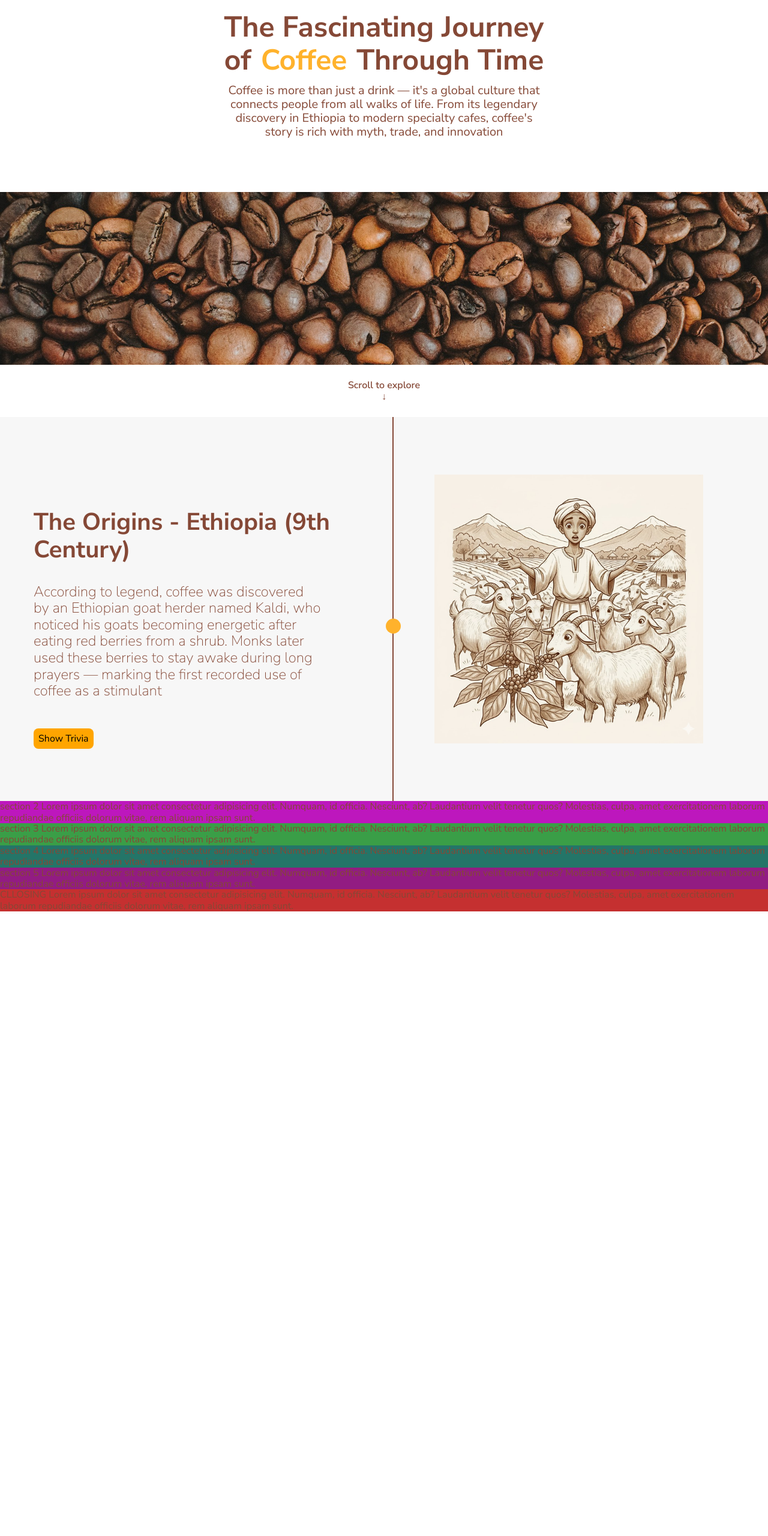
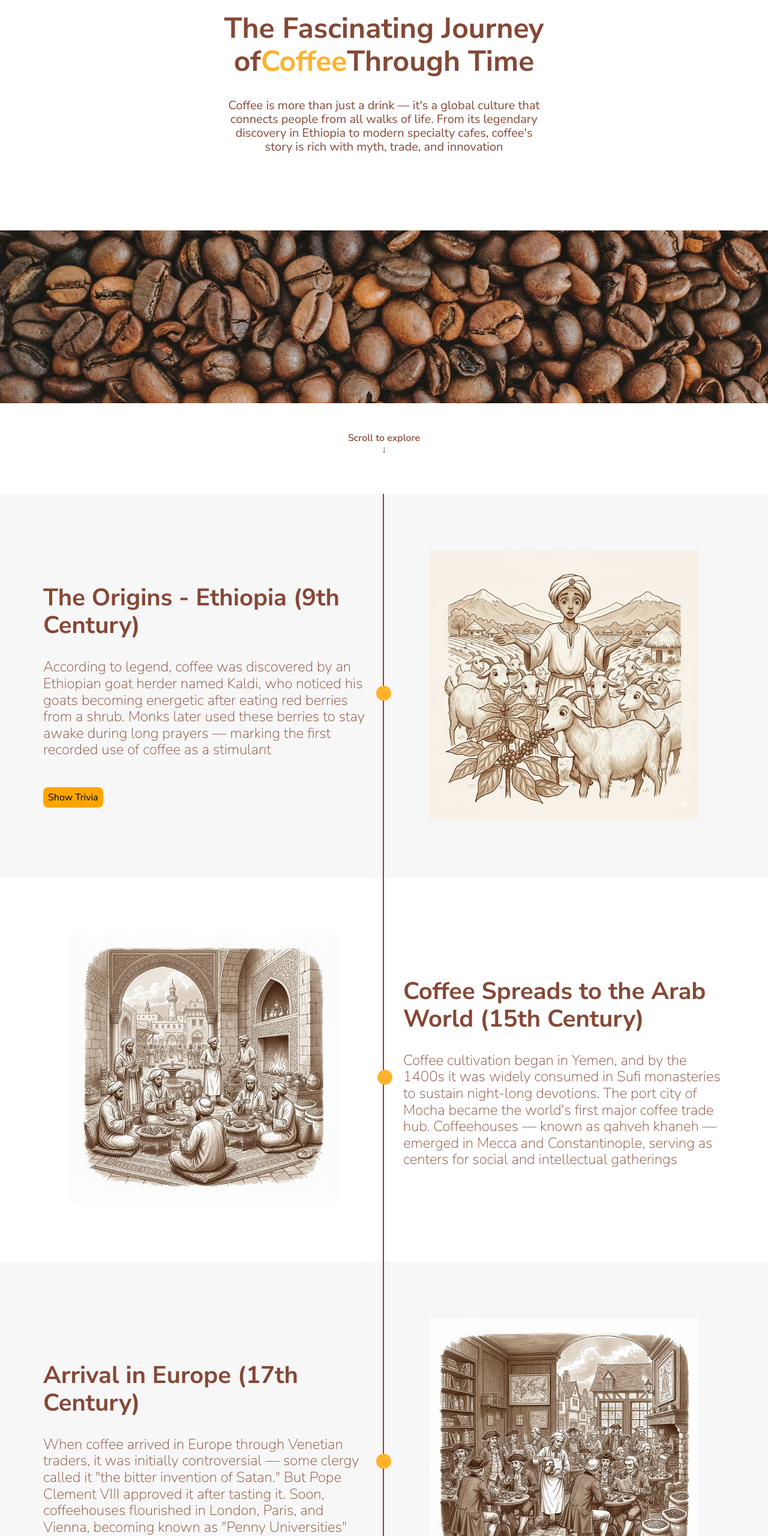
Before and after one commit to kamilpixel/coffee-history, a website built with Vite: page index.html in a window 1280 px wide. Shown: the part 60-2620 px from the top of the page at 60% size. Before the commit the page ends 1581 px from the top, so only its background shows below. Built offline with nearby package versions, Linux system fonts and the light colour scheme.

Commit message:
feat(landing-page): design section two until four

```diff
--- a/index.html
+++ b/index.html
@@ -10,16 +10,16 @@
     <div id="smooth-wrapper">
       <div id="smooth-content">
         <!-- Intro section -->
-        <section class="section">
+        <section class="section" style="background-color: #ffffff">
           <div class="w-100">
             <div class="text__intro">
-              <h1 class="text__intro-heading" data-speed="0.8">
+              <h1 class="text__intro-heading">
                 The Fascinating Journey of<span
                   class="text__intro text__intro-highlight"
                   >Coffee</span
                 >Through Time
               </h1>
-              <p class="text__intro text__intro-description" data-speed="0.85">
+              <p class="text__intro text__intro-description">
                 Coffee is more than just a drink — it's a global culture that
                 connects people from all walks of life. From its legendary
                 discovery in Ethiopia to modern specialty cafes, coffee's story
@@ -32,6 +32,7 @@
               <div class="button-explore__content">
                 <div class="button-explore__content-label">
                   Scroll to explore
+                  <!-- TODO: add button icon -->
                 </div>
                 <div class="button-explore__content-icon">↓</div>
               </div>
@@ -40,10 +41,9 @@
         </section>
         <!-- Section 1 -->
         <section class="section">
-          <div class="section__one">
           <div class="section__content">
-              <div class="section__detail">
-                <div>
+            <div class="section__left">
+              <div class="w-100">
                 <h2 class="section__title">
                   The Origins - Ethiopia (9th Century)
                 </h2>
@@ -51,15 +51,17 @@
                   According to legend, coffee was discovered by an Ethiopian
                   goat herder named Kaldi, who noticed his goats becoming
                   energetic after eating red berries from a shrub. Monks later
-                    used these berries to stay awake during long prayers —
-                    marking the first recorded use of coffee as a stimulant
+                  used these berries to stay awake during long prayers — marking
+                  the first recorded use of coffee as a stimulant
                 </p>
                 <button class="button button-show-trivia mt-5">
                   Show Trivia
+                  <!-- TODO: add button icon -->
                 </button>
               </div>
             </div>
-              <div class="section__image">
+            <div class="section__right">
+              <div class="section__content-image">
                 <img
                   src="/src/images/ethiopia.png"
                   alt="Ethiopian goat herder named Kaldi"
@@ -69,25 +71,75 @@
           </div>
         </section>
         <!-- Section 2 -->
-        <section class="section" style="background-color: rgb(189, 23, 189)">
-          section 2 Lorem ipsum dolor sit amet consectetur adipisicing elit.
-          Numquam, id officia. Nesciunt, ab? Laudantium velit tenetur quos?
-          Molestias, culpa, amet exercitationem laborum repudiandae officiis
-          dolorum vitae, rem aliquam ipsam sunt.
+        <section class="section bg-white">
+          <div class="section__content">
+            <div class="section__left">
+              <div class="w-100">
+                <h2 class="section__title">
+                  Coffee Spreads to the Arab World (15th Century)
+                </h2>
+                <p class="section__description">
+                  Coffee cultivation began in Yemen, and by the 1400s it was
+                  widely consumed in Sufi monasteries to sustain night-long
+                  devotions. The port city of Mocha became the world's first
+                  major coffee trade hub. Coffeehouses — known as qahveh khaneh
+                  — emerged in Mecca and Constantinople, serving as centers for
+                  social and intellectual gatherings
+                </p>
+              </div>
+            </div>
+            <div class="section__right">
+              <div class="section__content-image">
+                <img
+                  src="/src/images/coffee-arab-world.png"
+                  alt="Coffee Spreads to the Arab World"
+                />
+              </div>
+            </div>
+          </div>
         </section>
         <!-- Section 3 -->
-        <section class="section" style="background-color: rgb(58, 158, 71)">
-          section 3 Lorem ipsum dolor sit amet consectetur adipisicing elit.
-          Numquam, id officia. Nesciunt, ab? Laudantium velit tenetur quos?
-          Molestias, culpa, amet exercitationem laborum repudiandae officiis
-          dolorum vitae, rem aliquam ipsam sunt.
+        <section class="section">
+          <div class="section__content">
+            <div class="section__left">
+              <div class="w-100">
+                <h2 class="section__title">
+                  Arrival in Europe (17th Century)
+                </h2>
+                <p class="section__description">
+                  When coffee arrived in Europe through Venetian traders, it was initially controversial — some clergy called it "the bitter invention of Satan." But Pope Clement VIII approved it after tasting it. Soon, coffeehouses flourished in London, Paris, and Vienna, becoming known as "Penny Universities" for the conversations and debates they hosted
+                </p>
+              </div>
+            </div>
+            <div class="section__right">
+              <div class="section__content-image">
+                <img
+                  src="/src/images/coffee-in-europe.png"
+                  alt="Coffee Arrival in Europe"
+                />
+              </div>
+            </div>
+          </div>
         </section>
         <!-- Section 4 -->
-        <section class="section" style="background-color: rgb(36, 117, 104)">
-          section 4 Lorem ipsum dolor sit amet consectetur adipisicing elit.
-          Numquam, id officia. Nesciunt, ab? Laudantium velit tenetur quos?
-          Molestias, culpa, amet exercitationem laborum repudiandae officiis
-          dolorum vitae, rem aliquam ipsam sunt.
+        <section class="section">
+          <div class="section__content">
+            <div class="section__left">
+              <div class="w-100">
+                <h2 class="section__title">
+                  Coffee and the New World (18th Century)
+                </h2>
+                <p class="section__description">
+                  European colonists introduced coffee to the Caribbean, South America, and Asia. By the 1800s, Brazil emerged as the dominant producer, reshaping the global coffee trade. The beverage became central to colonial economies and maritime commerce
+                </p>
+              </div>
+            </div>
+            <div class="section__right">
+              <div class="section__content-video">
+                <iframe width="460" height="315" src="https://www.youtube.com/embed/M0VWroX0gZA?si=HcFz8Y-oz6kBExxc" title="YouTube video player" frameborder="0" allow="accelerometer; autoplay; clipboard-write; encrypted-media; gyroscope; picture-in-picture; web-share" referrerpolicy="strict-origin-when-cross-origin" allowfullscreen></iframe>
+              </div>
+            </div>
+          </div>
         </section>
         <!-- Section 5 -->
         <section class="section" style="background-color: rgb(146, 28, 130)">
--- a/src/css/main.css
+++ b/src/css/main.css
@@ -23,7 +23,9 @@ body {
 .text__intro {
   color: #854836;
   text-align: center;
-  padding: 1rem;
+  /* padding: 1rem; */
+  margin-top: 5rem;
+  padding-bottom: 2rem;
 }
 
 .text__intro-heading {
@@ -69,9 +71,9 @@ body {
 .button-explore {
   border: none;
   margin: 0 auto;
-  margin-top: 1.5rem;
+  margin-top: 3rem;
   color: var(--base-color);
-  margin-bottom: 1.5rem;
+  margin-bottom: 4rem;
 }
 
 .button-explore:hover {
@@ -95,33 +97,35 @@ body {
   border-radius: 0.5rem;
   padding: 0.5rem;
   font-size: 1rem;
+  margin-left: 2rem;
 }
 
 .section {
   position: relative;
   width: 100%;
-  /* height: 100vh; */
   display: flex;
-  /* align-items: center; */
+  background-color: var(--secondary-color);
+  width: 100%;
+  height: 100%;
+  display: flex;
+  align-items: center;
+}
+
+.section:nth-child(odd) {
+  background-color: #fff;
 }
 
 .section__title {
   font-weight: 700;
   font-size: 2.5rem;
+  padding-left: 2rem;
 }
 
 .section__description {
   font-weight: 200;
   font-size: 1.5rem;
-  width: 30rem;
-}
-
-.section__one {
-  background-color: var(--secondary-color);
-  width: 100%;
-  height: 100%;
-  display: flex;
-  align-items: center;
+  padding-left: 2rem;
+  padding-right: 2rem;
 }
 
 .section__content {
@@ -134,8 +138,31 @@ body {
   position: relative;
 }
 
+.section:nth-child(odd) .section__content {
+  flex-direction: row-reverse;
+}
+
+.section__left {
+  width: 50%;
+  position: relative;
+  display: flex;
+  justify-content: center;
+  align-items: center;
+  height: 100%;
+  /* padding: 1rem; */
+}
+
+.section__right {
+  position: relative;
+  width: 50%;
+  display: flex;
+  justify-content: center;
+  align-items: center;
+  height: 100%;
+}
+
 /* vertical line timeline */
-.section__detail::before {
+.section__left::before {
   content: '';
   position: absolute;
   width: 2px;
@@ -147,7 +174,7 @@ body {
 }
 
 /* timeline circle */
-.section__detail::after {
+.section__left::after {
   content: '';
   position: absolute;
   width: 25px;
@@ -160,38 +187,32 @@ body {
   margin-right: -12px;
 }
 
-.section__detail {
-  flex: 1;
-  order: 1;
-  position: relative;
-  display: flex;
-  justify-content: center;
-  align-items: center;
-  height: 100%;
-  padding: 1rem;
+.section:nth-child(odd) .section__left::before {
+  right: unset;
+  left: 1px;
 }
 
-.section__image {
-  position: relative;
-  flex: 1;
-  order: 2;
-  display: flex;
-  justify-content: center;
-  align-items: center;
-  height: 100%;
+.section:nth-child(odd) .section__left::after {
+  right: unset;
+  left: 1px;
+  margin-right: unset;
+  margin-left: -12px;
 }
 
-.section__image img {
+.section__content-image img {
   width: 28rem;
   height: auto;
 }
 
-/* Styles for xs only */
-/* @media (max-width: 575.98px) {
-} */
+/*
+* Mobile styles below
+*/
 
 @media (min-width: 0px) and (max-width: 767.98px) {
   /* Styles for sm only */
+  .text__intro {
+    padding: 1rem;
+  }
 
   .section__title {
     font-size: 1.5rem;
@@ -224,36 +245,38 @@ body {
     height: auto;
   }
 
-  .section__detail {
-    flex-basis: 100%;
-    padding-top: 1rem;
-    padding-bottom: 2rem;
-    padding-left: 4rem;
+  .section__left {
+    width: 100%;
+    padding: 2rem;
   }
 
-  .section__image {
-    flex-basis: 100%;
-    padding: 1rem;
-    padding-left: 4rem;
+  .section__right {
+    width: 100%;
+    /* padding: 1rem; */
   }
 
-  .section__image img {
+  .section__content-image {
+    /* padding: 0 0 1rem 3rem; */
+    padding-left: 3rem;
+    padding-bottom: 2rem;
+  }
+  .section__content-image img {
     width: 100%;
     height: auto;
   }
 
-  /* (detail) vertical line timeline */
-  .section__detail::before {
+  /* vertical line timeline */
+  .section__left::before {
     left: 30px;
   }
 
-  /* (detail) timeline circle */
-  .section__detail::after {
+  /* timeline circle */
+  .section__left::after {
     left: 14px;
   }
 
   /* (image) vertical line timeline */
-  .section__image::before {
+  .section__right::before {
     content: '';
     position: absolute;
     width: 2px;
@@ -264,14 +287,42 @@ body {
     margin-left: -3px;
   }
 
+  .section:nth-child(odd) .section__left::before {
+    right: unset;
+    left: 30px;
+    margin-left: -3px;
+  }
+
+  .section:nth-child(odd) .section__left::after {
+    right: unset;
+    left: 1px;
+    margin-right: unset;
+    margin-left: 14px;
+  }
+
+  .section__content-video {
+    padding: 2rem;
+    padding-left: 4rem;
+  }
+
+  .section__content-video iframe {
+    width: 100%;
+  }
+
 }
 
 @media (min-width: 768px) and (max-width: 991.98px) {
-
   /* Styles for md only */
-  .section__image img {
+  .section__content-image {
+    padding: 2rem;
+  }
+  .section__content-image img {
     width: 100%;
     height: auto;
+  }
+
+  .section__content-video iframe {
+    width: 100%;
   }
 }
 
--- a/src/js/main.js
+++ b/src/js/main.js
@@ -12,9 +12,8 @@ ScrollSmoother.create({
   normalizeScroll: true,
   ignoreMobileResize: true,
   effects: true,
- preventDefault: true
+  preventDefault: true,
 });
-
 
 const elImageIntro = document.querySelectorAll(".image-intro");
 gsap.fromTo(
@@ -54,3 +53,34 @@ gsap.fromTo(
 //     },
 //   }
 // );
+
+// Intro text animation
+gsap.fromTo(
+  ".text__intro-heading",
+  {
+    y: "10%",
+    opacity: 0,
+  },
+  {
+    y: "0%",
+    opacity: 1,
+    ease: "expo.inOut",
+    delay: 1,
+    duration: 2,
+  }
+);
+
+gsap.fromTo(
+  ".text__intro-description",
+  {
+    y: "10%",
+    opacity: 0,
+  },
+  {
+    y: "0%",
+    opacity: 1,
+    ease: "expo.inOut",
+    delay: 2,
+    duration: 2,
+  }
+);
```
Also changed, not shown: src/images/coffee-arab-world.png (added), src/images/coffee-in-europe.png (added). Lines whose indentation alone changed are shown as unchanged.
